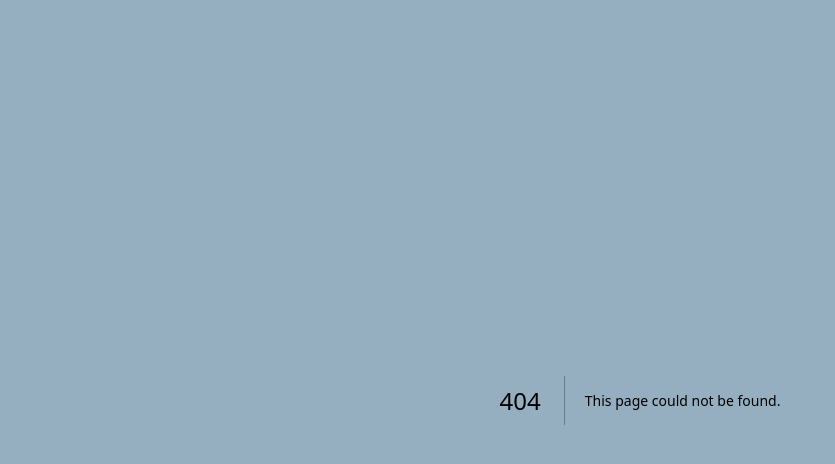
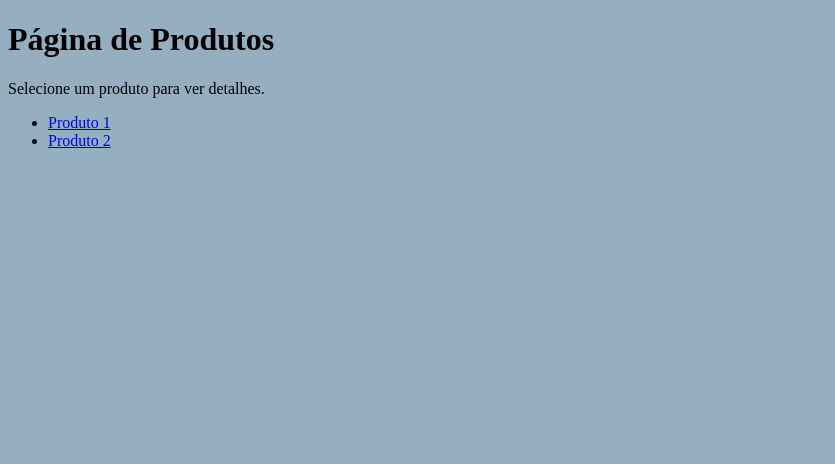
Before and after one commit to caio-guimaraes-web/ignite-shop-by-caio, a Next.js app: page /product in a window 1280 px wide. Before the commit this address had no page. Shown: the top 464 px of the page, without its empty margins (0-835 px from the left). Built offline with nearby package versions, Linux system fonts and the light colour scheme.

Commit message:
Next.js Fundamentals - creating product route

```diff
--- /dev/null
+++ b/src/app/product/page.tsx
@@ -0,0 +1,16 @@
+export default function ProductPage() {
+  return (
+    <div>
+      <h1>Página de Produtos</h1>
+      <p>Selecione um produto para ver detalhes.</p>
+      <ul>
+        <li>
+          <a href="/product/1">Produto 1</a>
+        </li>
+        <li>
+          <a href="/product/2">Produto 2</a>
+        </li>
+      </ul>
+    </div>
+  )
+}
--- /dev/null
+++ b/src/app/success.tsx
@@ -0,0 +1,3 @@
+export default function Success() {
+  return <h1>Success</h1>
+}
```
Also changed, not shown: cspell.json (+7 -1 lines), src/app/product/[id]/page.tsx (added, +26 -0 lines).
